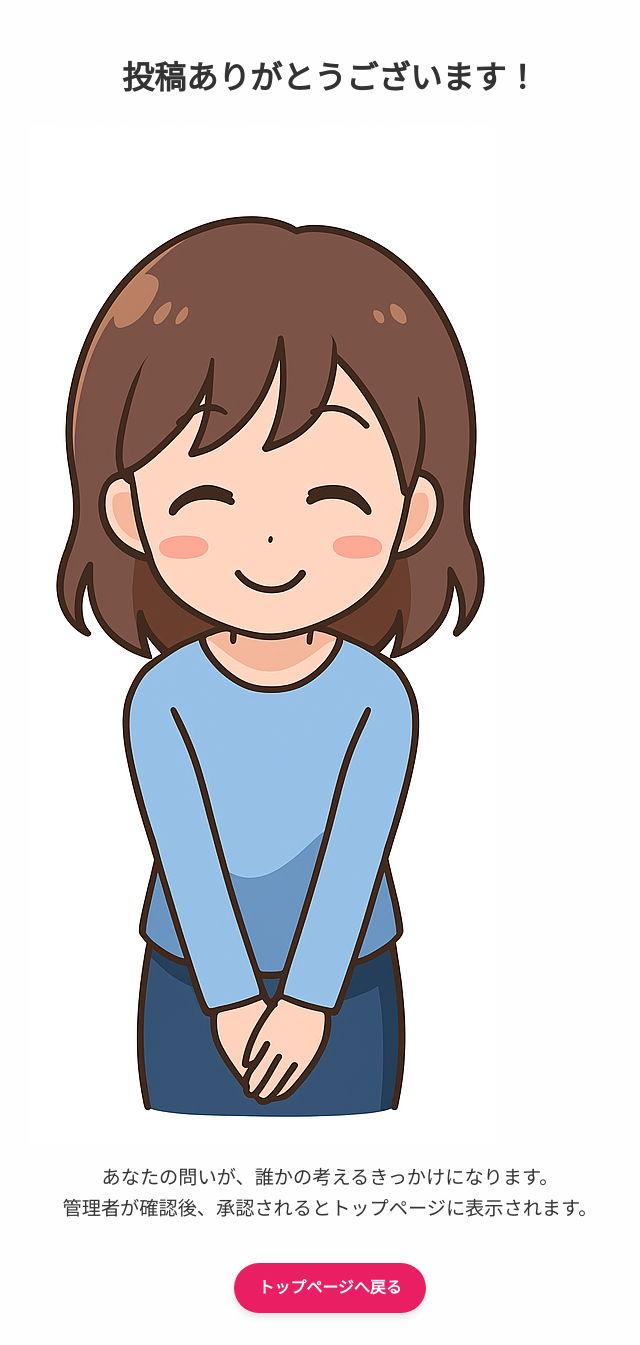
After one commit to fanmail8008-TS/vote001_app, a Flask app: page /thank_you in a window 1280 px wide. The commit adds this page. Shown: the whole page, without its empty margins (310-950 px from the left). Run offline with Flask 3, Linux system fonts and the light colour scheme.

Commit message:
サンキュページ追加

```diff
--- a/app.py
+++ b/app.py
@@ -3,9 +3,12 @@ from models import db, Question, Choice
 from datetime import datetime, timedelta
 import os
 from urllib.parse import unquote
+from datetime import timedelta
+
 
 app = Flask(__name__)
 app.secret_key = 'your_secret_key_here'  # セッション管理用の秘密鍵
+app.config['PERMANENT_SESSION_LIFETIME'] = timedelta(days=1)
 
 basedir = os.path.abspath(os.path.dirname(__file__))
 app.config['SQLALCHEMY_DATABASE_URI'] = 'sqlite:///' + os.path.join(basedir, 'questions.db')
@@ -43,8 +46,13 @@ def submit():
                 question.choices.append(Choice(text=choice_text.strip()))
         db.session.add(question)
         db.session.commit()
-        return redirect('/')
-    return render_template('submit.html')
+
+        return redirect(url_for('thank_you'))  # ← POST完了後の遷移
+
+    return render_template('submit.html')  # ← GET時に表示される投稿フォーム
+
+
+
 
 @app.route('/vote/<int:question_id>', methods=['GET', 'POST'])
 def vote(question_id):
@@ -99,6 +107,12 @@ def admin():
         else:
             return "パスワードが違います", 403
     return render_template('admin_login.html')
+
+    if request.form['password'] == ADMIN_PASSWORD:
+     session['logged_in'] = True
+     session.permanent = True  # ← これが重要！
+     return redirect(url_for('admin'))
+
 
 @app.route('/search')
 def search():
@@ -155,5 +169,16 @@ def operator():
 def index_page():
     return render_template("index.html")
 
+
+@app.route('/logout')
+def logout():
+    session.clear()
+    return redirect('/')
+
+@app.route('/thank_you')
+def thank_you():
+    return render_template('thank_you.html')
+
+
 if __name__ == '__main__':
     app.run(debug=True)
--- a/templates/admin.html
+++ b/templates/admin.html
@@ -55,4 +55,8 @@
 
     <br>
     <a href="/" class="button">トップに戻る</a>
+    <br>
+    <br>
+    <a href="{{ url_for('logout') }}" class="button">ログアウト</a>
+
 </body></html>
--- /dev/null
+++ b/templates/thank_you.html
@@ -0,0 +1,38 @@
+<!DOCTYPE html>
+<html lang="ja">
+<head>
+    <meta charset="UTF-8">
+    <title>投稿ありがとうございます</title>
+    <meta name="viewport" content="width=device-width, initial-scale=1.0">
+    <link rel="stylesheet" href="{{ url_for('static', filename='style.css') }}">
+    <style>
+        .thank-container {
+            max-width: 600px;
+            margin: 0 auto;
+            text-align: center;
+            padding: 2em;
+        }
+        .thank-image {
+            max-width: 80%;
+            height: auto;
+            margin: 1em 0;
+        }
+        .thank-message {
+            font-size: 1.2em;
+            line-height: 1.6;
+            margin-bottom: 2em;
+        }
+    </style>
+</head>
+<body>
+    <div class="thank-container">
+        <h1>投稿ありがとうございます！</h1>
+        <img src="{{ url_for('static', filename='images/thank_you_ai.png') }}" alt="ありがとうキャラクター" class="thank-image">
+        <p class="thank-message">
+            あなたの問いが、誰かの考えるきっかけになります。<br>
+            管理者が確認後、承認されるとトップページに表示されます。
+        </p>
+        <a href="/" class="button">トップページへ戻る</a>
+    </div>
+</body>
+</html>
```
Also changed, not shown: questions.db, static/images/thank_you_ai.png (added).
